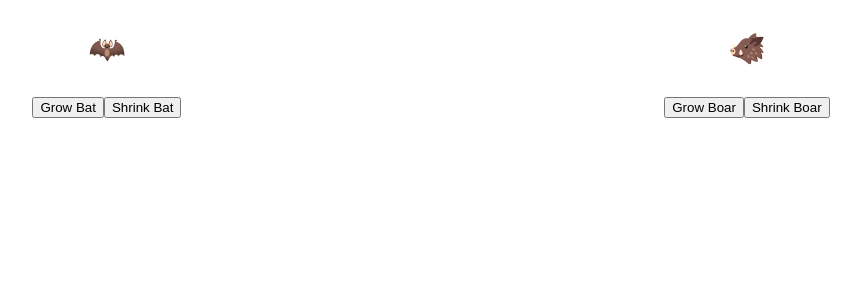
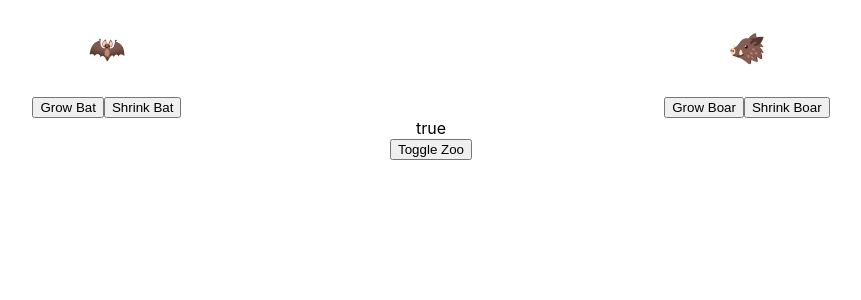
Before and after one commit to dfrancisco26/busy-zoo, a React (Create React App) app: page / in a window 1280 px wide. Shown: the top 300 px of the page, without its empty margins (209-1070 px from the left). Built offline with nearby package versions, Linux system fonts and the light colour scheme.

Commit message:
Zoo toggles, passes prop to child.

```diff
--- a/src/App.js
+++ b/src/App.js
@@ -1,12 +1,12 @@
 import { useState } from 'react';
-
+import OpenClosedSign from './OpenClosedSign';
 import './App.css';
 
 function App() {
 
 
-//  const [zooIsOpen, setZooIsOpen] = useState(true);
-//  const [parade, setParade] = useState([]);
+  const [zooIsOpen, setZooIsOpen] = useState(true);
+  const [parade, setParade] = useState([]);
   const [batSize, setBatSize] = useState(30);
   const [boarSize, setBoarSize] = useState(30);
 
@@ -25,6 +25,10 @@ function App() {
             <button onClick={() => setBoarSize(boarSize - 4)}>Shrink Boar</button>
           </div>
         </div>
+        <div className='openClosedSign'>
+          <OpenClosedSign zooIsOpen={zooIsOpen} />
+          <button onClick={() => setZooIsOpen(!zooIsOpen)}>Toggle Zoo</button>
+        </div>
       </header>
     </div>
   );
--- /dev/null
+++ b/src/OpenClosedSign.js
@@ -0,0 +1,7 @@
+import React from 'react';
+
+export default function OpenClosedSign({ zooIsOpen }) {
+  return (
+    <div>{String(zooIsOpen)}</div>
+  );
+}
```
